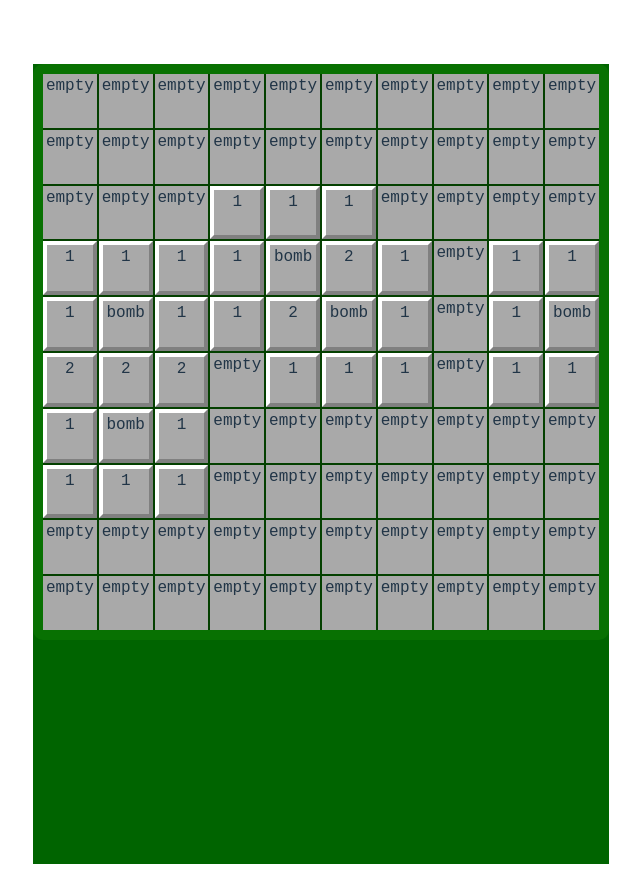
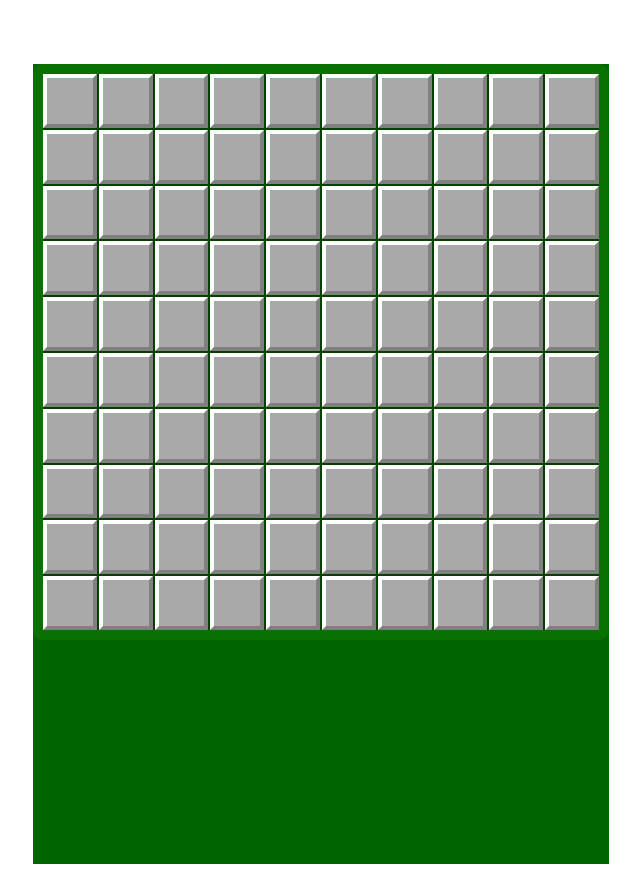
Before and after one commit to eli-shi/minesweeper, a React (Vite) app in the folder client/: page / in a window 1280 px wide. Shown: the whole page, without its empty margins (319-959 px from the left). Built offline with nearby package versions, Linux system fonts and the light colour scheme.

Commit message:
style: changed method of visual numbering changed how the css class is applied depending on the number of neighboring bombs

```diff
--- a/client/src/components/BoardBlock.tsx
+++ b/client/src/components/BoardBlock.tsx
@@ -3,8 +3,15 @@ import "./style.css";
 
 export const BoardBlock = ({ block, reveal }: { block: DefaultBlock, reveal: (block: DefaultBlock) => void }) => {
     return (
-        <div className={`boardBlock ${block.blockStatus} ${block.className}`} onClick={() => { console.log("clicked"); console.log(block.className); reveal(block); }}>
-            <p>{block.className}</p>
+        <div
+            className={`boardBlock ${block.blockStatus}`}
+            data-value={`${block.className}`}
+            onClick={() => {
+                console.log("clicked");
+                console.log(block.className);
+                reveal(block);
+            }}>
+            {(block.blockStatus === "revealed" && block.className !== "empty") ? <p>{block.className}</p> : null}
         </div>
     );
 };
--- a/client/src/components/style.css
+++ b/client/src/components/style.css
@@ -1,4 +1,4 @@
-*{
+* {
     margin: 0;
     padding: 0;
     font-family: "Courier New", Courier, monospace;
@@ -6,13 +6,13 @@
 }
 
 .game {
-     background-color: darkgreen;
-     width: 100%;
-     min-height: 100vh;
-     position: relative;
+    background-color: darkgreen;
+    width: 100%;
+    min-height: 100vh;
+    position: relative;
 }
 
-.minesweeper{
+.minesweeper {
     position: relative;
 }
 
@@ -62,19 +62,48 @@
     background-color: darkgrey;
 }
 
+
 .revealed {
     border-width: 0px;
+    align-items: center;
+    justify-content: center;
+    font-family: Verdana, Geneva, Tahoma, sans-serif;
+    font-weight: bold;
+}
+
+.revealed .empty {
+    background-color: grey;
     background-color: grey;
 }
 
-.empty {
-    border-width: 0px;
-    background-color: darkgrey;
+.revealed [data-value="1"] {
+    color: blue;
 }
 
-.one, .two, .thee, .four, .five{
-    font: "Courier New", Courier, monospace;
+.revealed [data-value="2"] {
     color: green;
-    font-size: 20px;
-    text-align: center;
 }
+
+.revealed [data-value="3"] {
+    color: orange;
+}
+
+.revealed [data-value="4"] {
+    color: red;
+}
+
+.revealed [data-value="5"] {
+    color: darkblue;
+}
+
+.revealed [data-value="6"] {
+    color: purple;
+}
+
+.revealed [data-value="7"] {
+    color: darkorchid;
+}
+
+.revealed [data-value="8"] {
+    color: black;
+}
--- a/client/src/index.css
+++ b/client/src/index.css
@@ -18,6 +18,7 @@ a {
   color: #646cff;
   text-decoration: inherit;
 }
+
 a:hover {
   color: #535bf2;
 }
@@ -46,9 +47,11 @@ button {
   cursor: pointer;
   transition: border-color 0.25s;
 }
+
 button:hover {
   border-color: #646cff;
 }
+
 button:focus,
 button:focus-visible {
   outline: 4px auto -webkit-focus-ring-color;
@@ -59,90 +62,19 @@ button:focus-visible {
     color: #213547;
     background-color: #ffffff;
   }
+
   a:hover {
     color: #747bff;
   }
+
   button {
     background-color: #f9f9f9;
   }
 }
-*{
+
+* {
   margin: 0;
   padding: 0;
   font-family: "Courier New", Courier, monospace;
   box-sizing: border-box;
 }
-
-.game {
-   background-color: darkgreen;
-   width: 100%;
-   min-height: 100vh;
-   position: relative;
-}
-
-.minesweeper{
-  position: relative;
-}
-
-.menu {
-  display: flex;
-  justify-content: center;
-  align-items: center;
-  flex-direction: column;
-  background-color: lightgreen;
-  position: relative;
-
-}
-
-.menu button {
-  padding: 5px 10px 5px 10px;
-  font-size: 20px;
-  border-style: dashed;
-  border-width: 3px;
-  border-color: darkolivegreen;
-  background-color: greenyellow;
-}
-
-.board {
-  margin: 2em auto;
-  display: grid;
-  grid-gap: 2px;
-  width: 45vw;
-  height: 45vw;
-  background: rgb(4, 64, 0);
-  border: 10px solid rgb(8, 113, 2);
-  border-radius: 10px;
-}
-
-.boardBlock {
-  height: auto;
-  width: auto;
-  border-style: solid;
-  border-width: 4px;
-  border-color: grey;
-  background-color: grey;
-  position: relative;
-}
-
-.unrevealed {
-  border-top-color: white;
-  border-left-color: white;
-  background-color: darkgrey;
-}
-
-.revealed {
-  border-width: 0px;
-  background-color: grey;
-}
-
-.empty {
-  border-width: 0px;
-  background-color: darkgrey;
-}
-
-.one, .two, .thee, .four, .five{
-  font: "Courier New", Courier, monospace;
-  color: green;
-  font-size: 20px;
-  text-align: center;
-}
```
